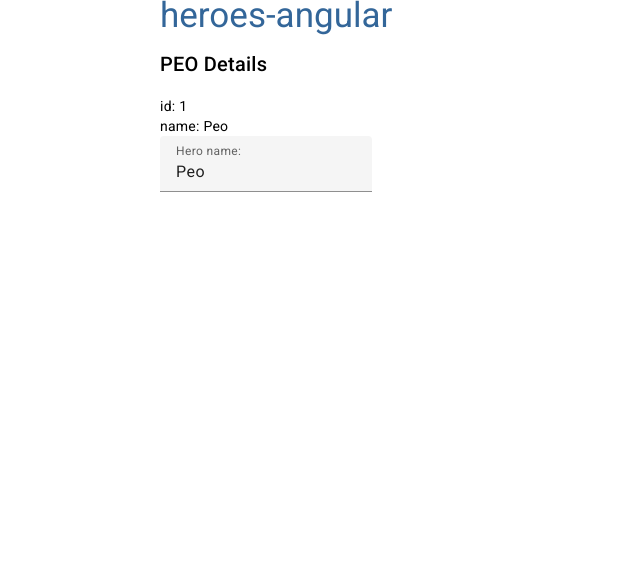
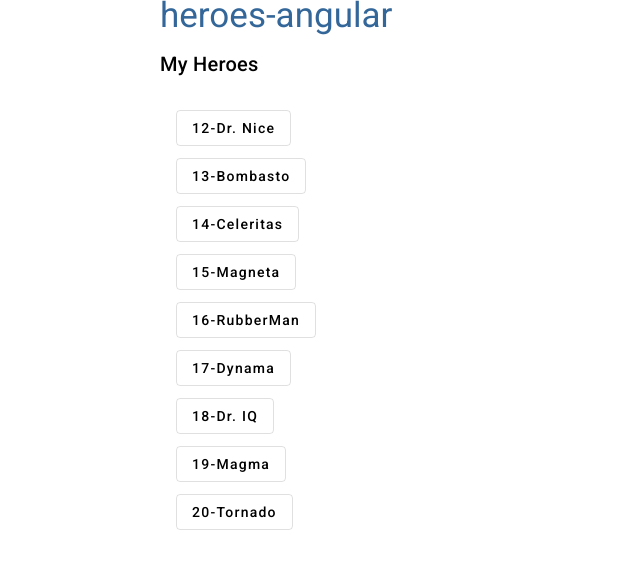
Before and after one commit to manolomaroto/heroes-angular, an Angular app: page / in a window 1280 px wide. Shown: the top 568 px of the page, without its empty margins (0-640 px from the left). Built offline with nearby package versions, Linux system fonts and the light colour scheme.

Commit message:
add: heroes list

```diff
--- a/src/app/app.module.ts
+++ b/src/app/app.module.ts
@@ -9,6 +9,8 @@ import { HeroesComponent } from './heroes/heroes.component';
 
 // Material
 import {MatInputModule} from '@angular/material/input';
+import {MatListModule} from '@angular/material/list';
+import {MatButtonModule} from '@angular/material/button';
 
 @NgModule({
   declarations: [
@@ -19,7 +21,9 @@ import {MatInputModule} from '@angular/material/input';
     BrowserModule,
     AppRoutingModule,
     MatInputModule,
-    FormsModule
+    FormsModule,
+    MatListModule,
+    MatButtonModule
   ],
   providers: [
     provideAnimationsAsync()
--- a/src/app/heroes/heroes.component.css
+++ b/src/app/heroes/heroes.component.css
@@ -0,0 +1,14 @@
+.selected {
+    background-color: black;
+    color: white !important;
+  }
+
+.selected:hover {
+    background-color: #505050;
+    color: white;
+  }
+
+.selected:active {
+    background-color: black;
+    color: white;
+  }
--- a/src/app/heroes/heroes.component.html
+++ b/src/app/heroes/heroes.component.html
@@ -1,8 +1,14 @@
-<h2>{{hero.name | uppercase}} Details</h2>
-<div><span>id: </span>{{hero.id}}</div>
-<div><span>name: </span>{{hero.name}}</div>
+<h2>My Heroes</h2>
+<mat-list role="list">
+    <mat-list-item role="listitem" *ngFor="let hero of heroes">
+        <button [class.selected]="hero === selectedHero" mat-stroked-button (click)="onSelect(hero)">{{hero.id}}-{{hero.name}}</button>
+    </mat-list-item>
+</mat-list>
 
-<mat-form-field class="example-full-width">
-    <mat-label>Hero name:</mat-label>
-    <input id="name" matInput placeholder="name" [(ngModel)]="hero.name">
-</mat-form-field>
+<div *ngIf="selectedHero">
+    <h2>{{selectedHero.name | uppercase}} Details</h2>
+    <mat-form-field class="example-full-width">
+        <mat-label>Id: {{selectedHero.id}}</mat-label>
+        <input id="name" matInput placeholder="name" [(ngModel)]="selectedHero.name">
+    </mat-form-field>
+</div>
--- a/src/app/heroes/heroes.component.ts
+++ b/src/app/heroes/heroes.component.ts
@@ -1,5 +1,6 @@
 import { Component } from '@angular/core';
 import { Hero } from '../interfaces/hero';
+import { HEROES } from '../mocks/mock-heroes';
 
 @Component({
   selector: 'app-heroes',
@@ -7,5 +8,10 @@ import { Hero } from '../interfaces/hero';
   styleUrl: './heroes.component.css'
 })
 export class HeroesComponent {
-  hero: Hero = {name: 'Peo', id: 1}
+  heroes = HEROES;
+  selectedHero?: Hero;
+
+  onSelect(hero: Hero): void {
+    this.selectedHero = hero;
+  }
 }
--- /dev/null
+++ b/src/app/mocks/mock-heroes.ts
@@ -0,0 +1,13 @@
+import { Hero } from '../interfaces/hero';
+
+export const HEROES: Hero[] = [
+  { id: 12, name: 'Dr. Nice' },
+  { id: 13, name: 'Bombasto' },
+  { id: 14, name: 'Celeritas' },
+  { id: 15, name: 'Magneta' },
+  { id: 16, name: 'RubberMan' },
+  { id: 17, name: 'Dynama' },
+  { id: 18, name: 'Dr. IQ' },
+  { id: 19, name: 'Magma' },
+  { id: 20, name: 'Tornado' }
+];
```
